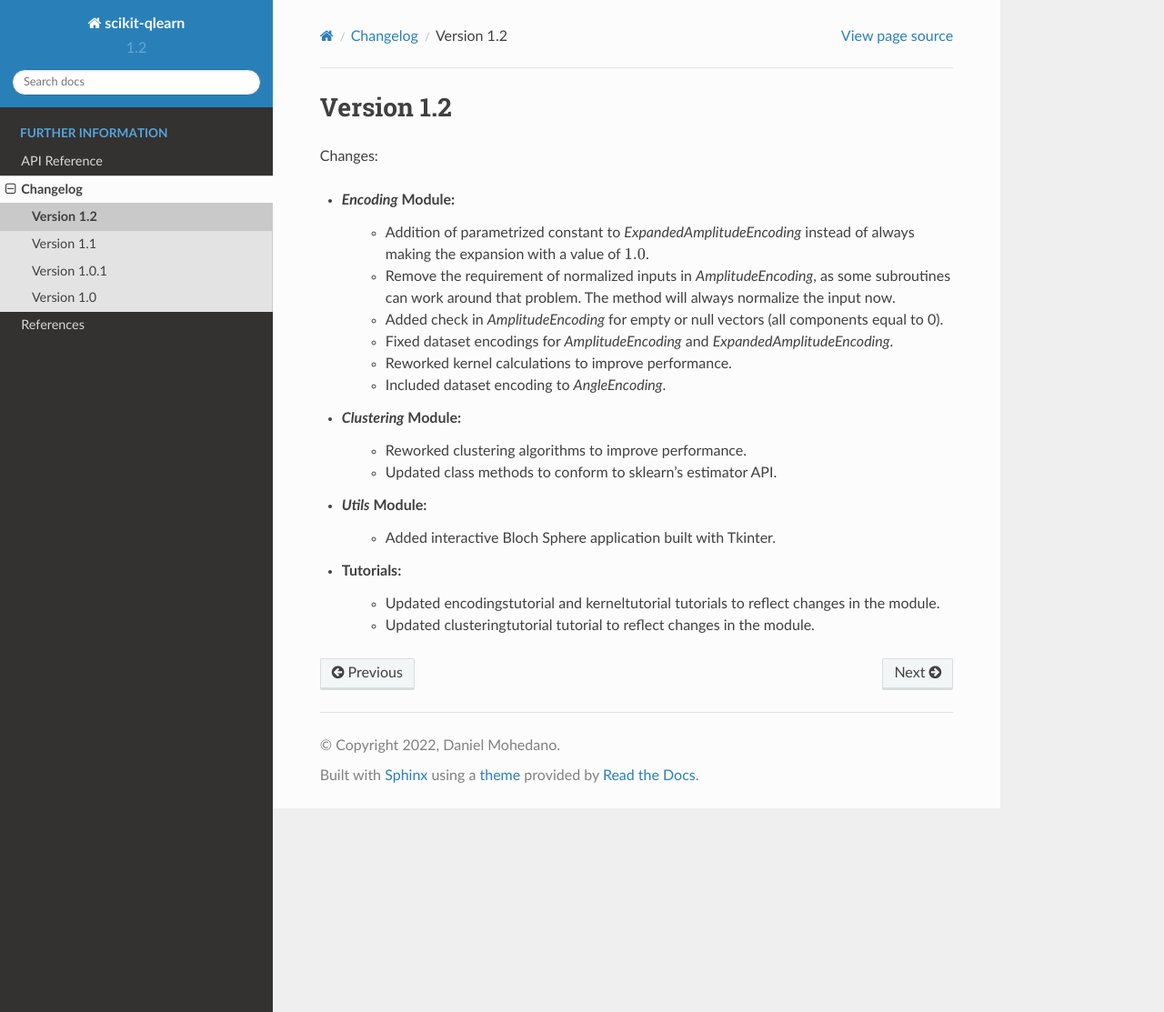
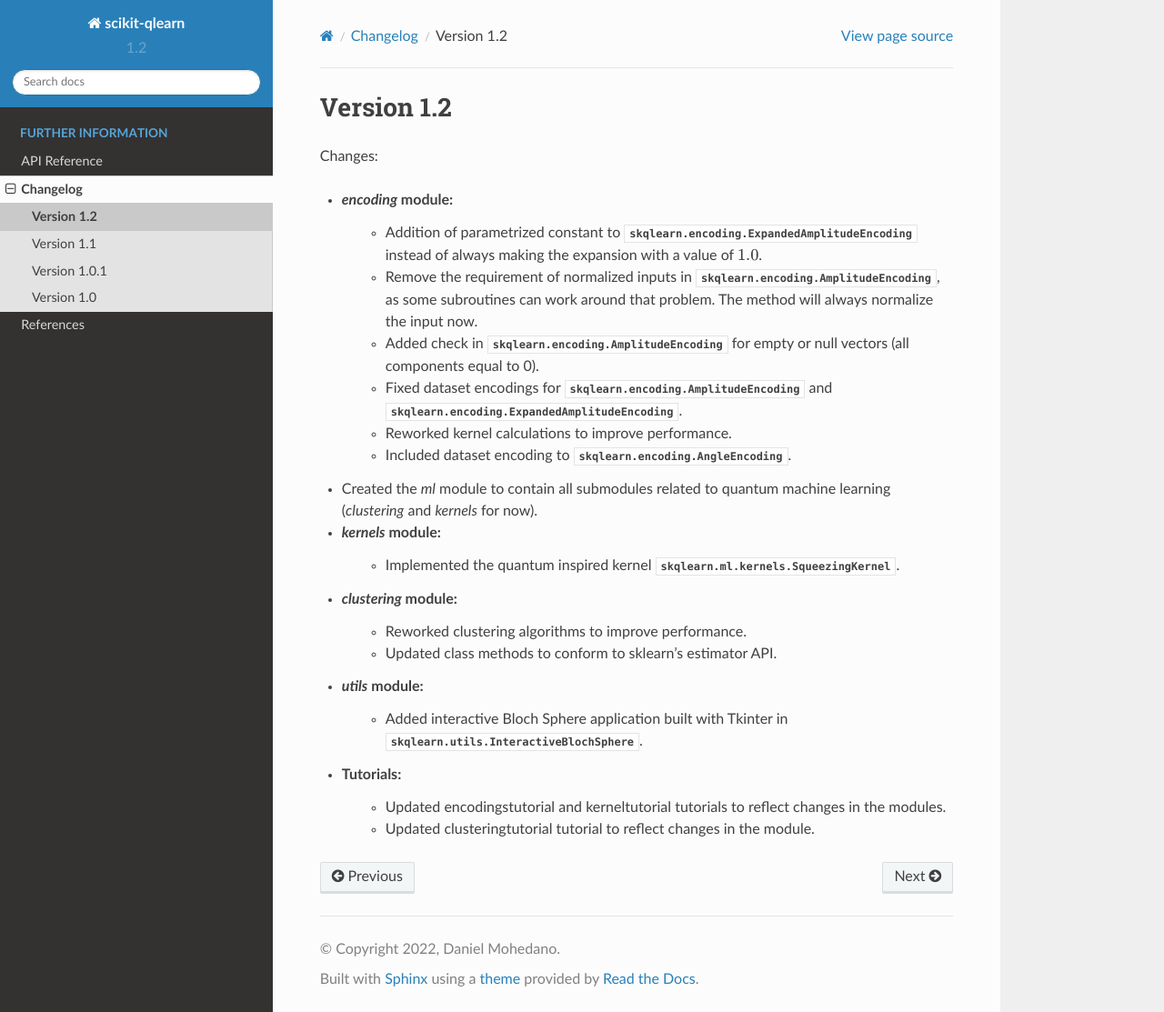
Before and after one commit to danmohedano/scikit-qlearn, a Sphinx documentation site: the page built from docs/source/releases/v1_2.rst, in a window 1280 px wide and 1113 px high. Shown: the whole window at 91% size. Built offline with Sphinx 7.4.7 and the Read the Docs theme 2.0.0, drawn with Linux system fonts in a browser that asks for light colours; pages that are not in the unit, such as notebooks, are missing from menus.

Commit message:
Implemented SqueezingKernel

```diff
--- a/docs/source/releases/v1_2.rst
+++ b/docs/source/releases/v1_2.rst
@@ -3,18 +3,21 @@ Version 1.2
 
 Changes:
 
-* `Encoding` Module:
-    * Addition of parametrized constant to `ExpandedAmplitudeEncoding` instead of always making the expansion with a value of :math:`1.0`.
-    * Remove the requirement of normalized inputs in `AmplitudeEncoding`, as some subroutines can work around that problem. The method will always normalize the input now.
-    * Added check in `AmplitudeEncoding` for empty or null vectors (all components equal to 0).
-    * Fixed dataset encodings for `AmplitudeEncoding` and `ExpandedAmplitudeEncoding`.
+* `encoding` module:
+    * Addition of parametrized constant to :class:`skqlearn.encoding.ExpandedAmplitudeEncoding` instead of always making the expansion with a value of :math:`1.0`.
+    * Remove the requirement of normalized inputs in :class:`skqlearn.encoding.AmplitudeEncoding`, as some subroutines can work around that problem. The method will always normalize the input now.
+    * Added check in :class:`skqlearn.encoding.AmplitudeEncoding` for empty or null vectors (all components equal to 0).
+    * Fixed dataset encodings for :class:`skqlearn.encoding.AmplitudeEncoding` and :class:`skqlearn.encoding.ExpandedAmplitudeEncoding`.
     * Reworked kernel calculations to improve performance.
-    * Included dataset encoding to `AngleEncoding`.
-* `Clustering` Module:
+    * Included dataset encoding to :class:`skqlearn.encoding.AngleEncoding`.
+* Created the `ml` module to contain all submodules related to quantum machine learning (`clustering` and `kernels` for now).
+* `kernels` module:
+    * Implemented the quantum inspired kernel :class:`skqlearn.ml.kernels.SqueezingKernel`.
+* `clustering` module:
     * Reworked clustering algorithms to improve performance.
     * Updated class methods to conform to sklearn's estimator API.
-* `Utils` Module:
-    * Added interactive Bloch Sphere application built with Tkinter.
+* `utils` module:
+    * Added interactive Bloch Sphere application built with Tkinter in :class:`skqlearn.utils.InteractiveBlochSphere`.
 * Tutorials:
-    * Updated :ref:`encodingstutorial` and :ref:`kerneltutorial` tutorials to reflect changes in the module.
+    * Updated :ref:`encodingstutorial` and :ref:`kerneltutorial` tutorials to reflect changes in the modules.
     * Updated :ref:`clusteringtutorial` tutorial to reflect changes in the module.
```
Also changed, not shown: 1 other file.
